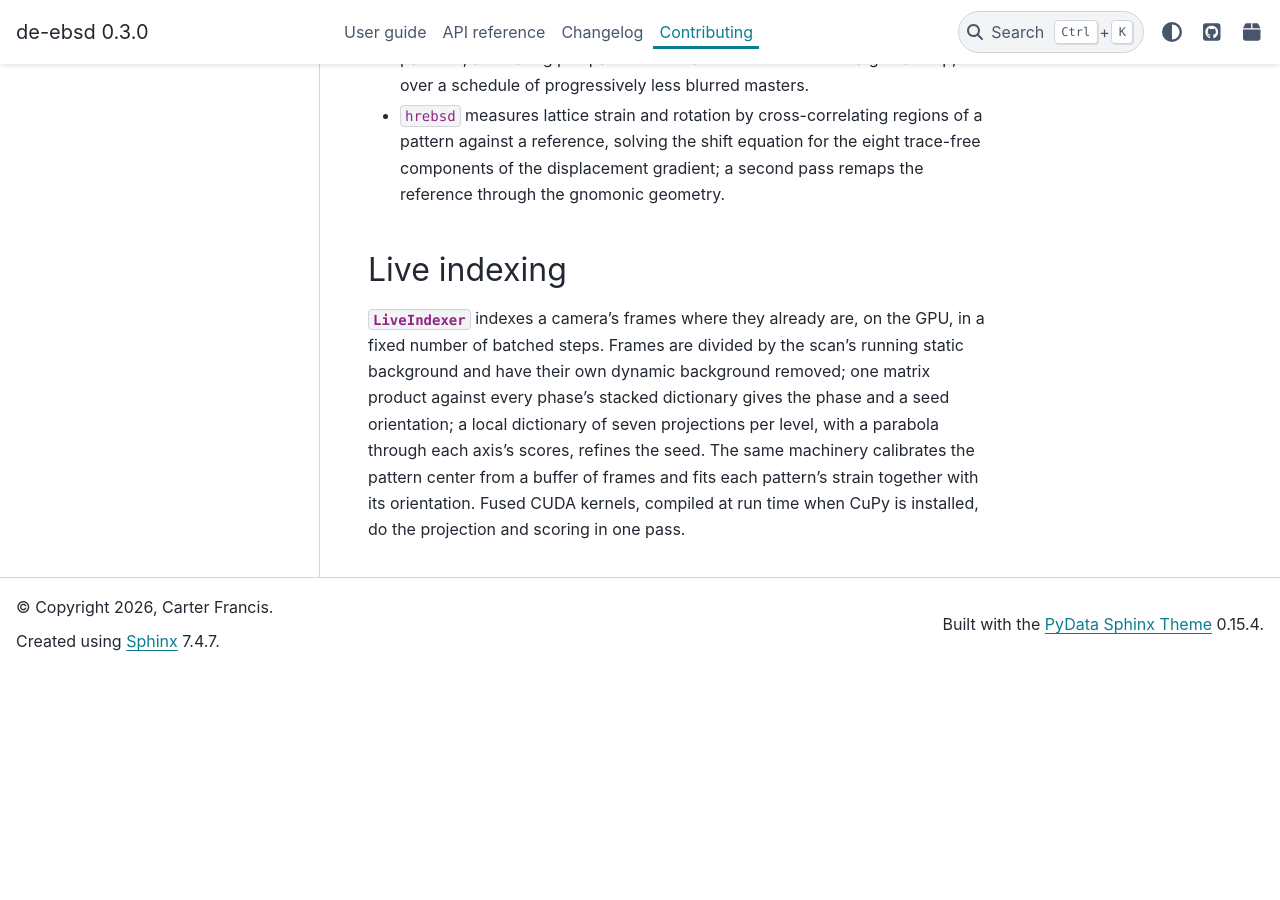
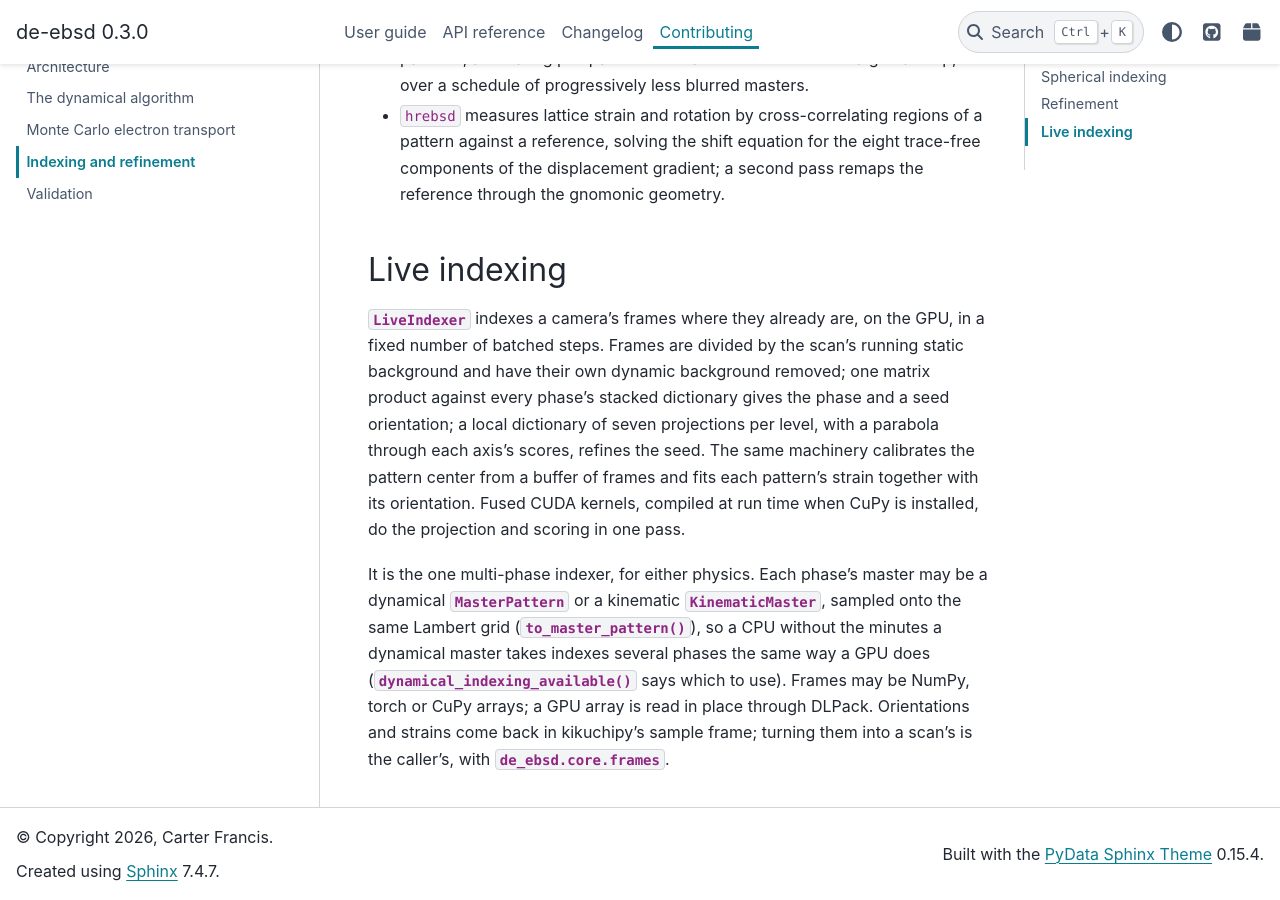
Before and after one commit to directelectron/de-ebsd, a Sphinx documentation site: the page built from docs/dev/indexing.rst, in a window 1280 px wide and 900 px high, scrolled down 1715 px. Built offline with Sphinx 7.4.7 and the PyData theme 0.15.4, drawn with Linux system fonts in a browser that asks for light colours; pages that are not in the unit, such as notebooks, are missing from menus; before the commit the page ends 2386 px from its top, so only the background shows below that.

Commit message:
Add release notes and the indexing guide's note on several phases of either physics

```diff
--- a/docs/dev/indexing.rst
+++ b/docs/dev/indexing.rst
@@ -83,3 +83,13 @@ parabola through each axis's scores, refines the seed. The same machinery
 calibrates the pattern center from a buffer of frames and fits each pattern's
 strain together with its orientation. Fused CUDA kernels, compiled at run time
 when CuPy is installed, do the projection and scoring in one pass.
+
+It is the one multi-phase indexer, for either physics. Each phase's master may be
+a dynamical :class:`~de_ebsd.sim.MasterPattern` or a kinematic
+:class:`~de_ebsd.sim.KinematicMaster`, sampled onto the same Lambert grid
+(:meth:`~de_ebsd.sim.KinematicMaster.to_master_pattern`), so a CPU without the
+minutes a dynamical master takes indexes several phases the same way a GPU does
+(:func:`~de_ebsd.index.live.dynamical_indexing_available` says which to use).
+Frames may be NumPy, torch or CuPy arrays; a GPU array is read in place through
+DLPack. Orientations and strains come back in kikuchipy's sample frame; turning
+them into a scan's is the caller's, with :mod:`de_ebsd.core.frames`.
--- /dev/null
+++ b/upcoming_changes/+multiphase.new_feature.rst
@@ -0,0 +1 @@
+:class:`~de_ebsd.index.live.LiveIndexer` is the one multi-phase indexer for either physics: a phase's master may now be a :class:`~de_ebsd.sim.KinematicMaster`, sampled onto the Lambert grid by the new :meth:`~de_ebsd.sim.KinematicMaster.to_master_pattern`; frames may be CuPy (any DLPack) arrays, read in place, or one ``(H, W)`` frame; ``search_shape`` and ``refine_shape`` may be one number, the long side in the detector's aspect; :meth:`~de_ebsd.index.live.LiveIndexer.phase_entries` and :meth:`~de_ebsd.index.live.LiveIndexer.phase_rotations` count dictionary entries within a phase. :func:`~de_ebsd.index.live.fused_fit_available`, :func:`~de_ebsd.index.live.fitted_refine_steps_deg` and :func:`~de_ebsd.index.live.dynamical_indexing_available` say what the device can do, without reaching into private modules.
--- /dev/null
+++ b/upcoming_changes/+phases-cod.new_feature.rst
@@ -0,0 +1 @@
+:class:`de_ebsd.crystal.Phase` is a phase as an application lists it -- a name, its CIF and the orix structure read through :func:`~de_ebsd.index.io.phase_from_cif` -- and :mod:`de_ebsd.crystal.cod` searches the Crystallography Open Database by elements (one row per structure, the most-studied first) and fetches an entry's CIF, with the standard library only. :data:`de_ebsd.viz.PHASE_COLORS` and :func:`~de_ebsd.viz.phase_color` are the phase palette SpyDE and Autopilot share.
```
